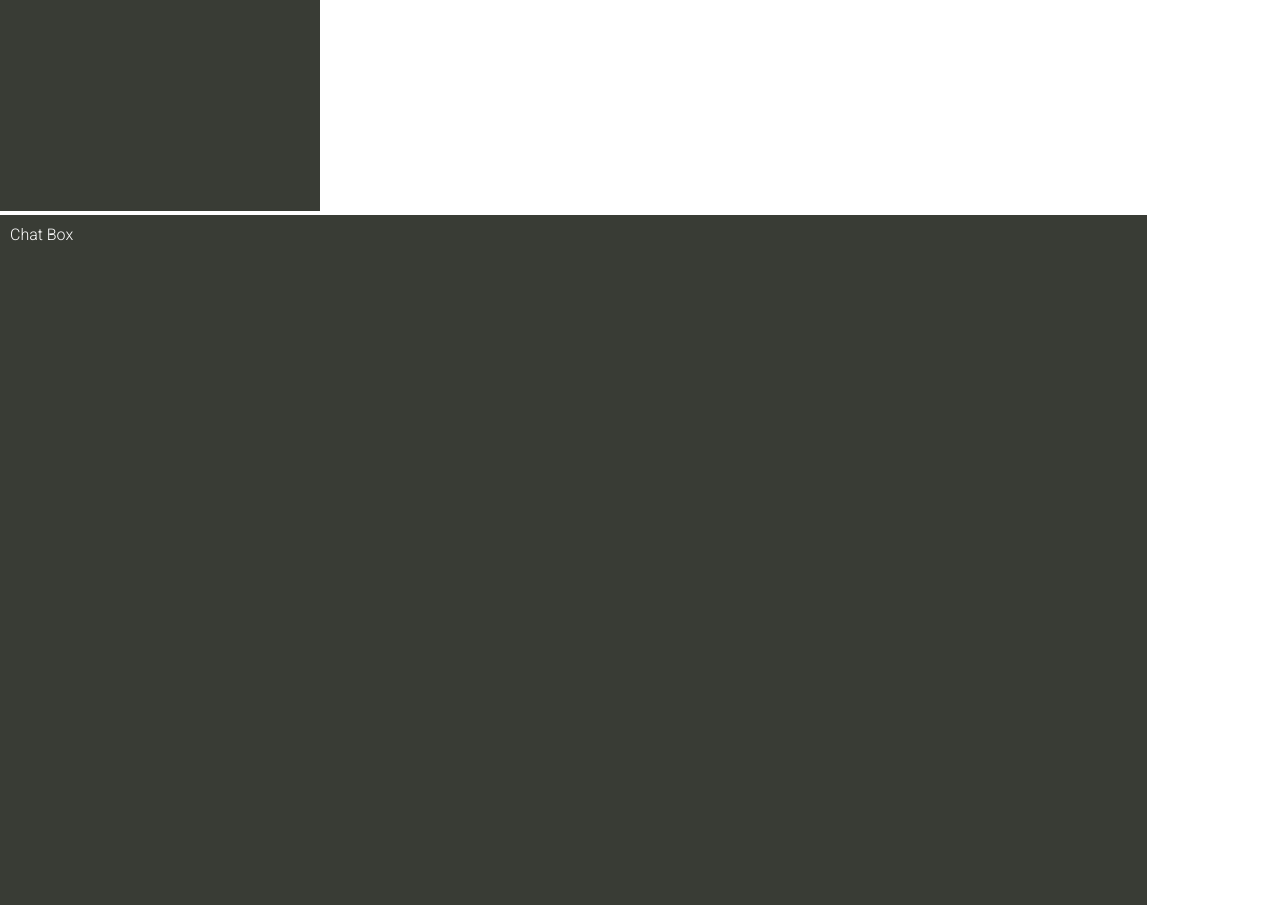
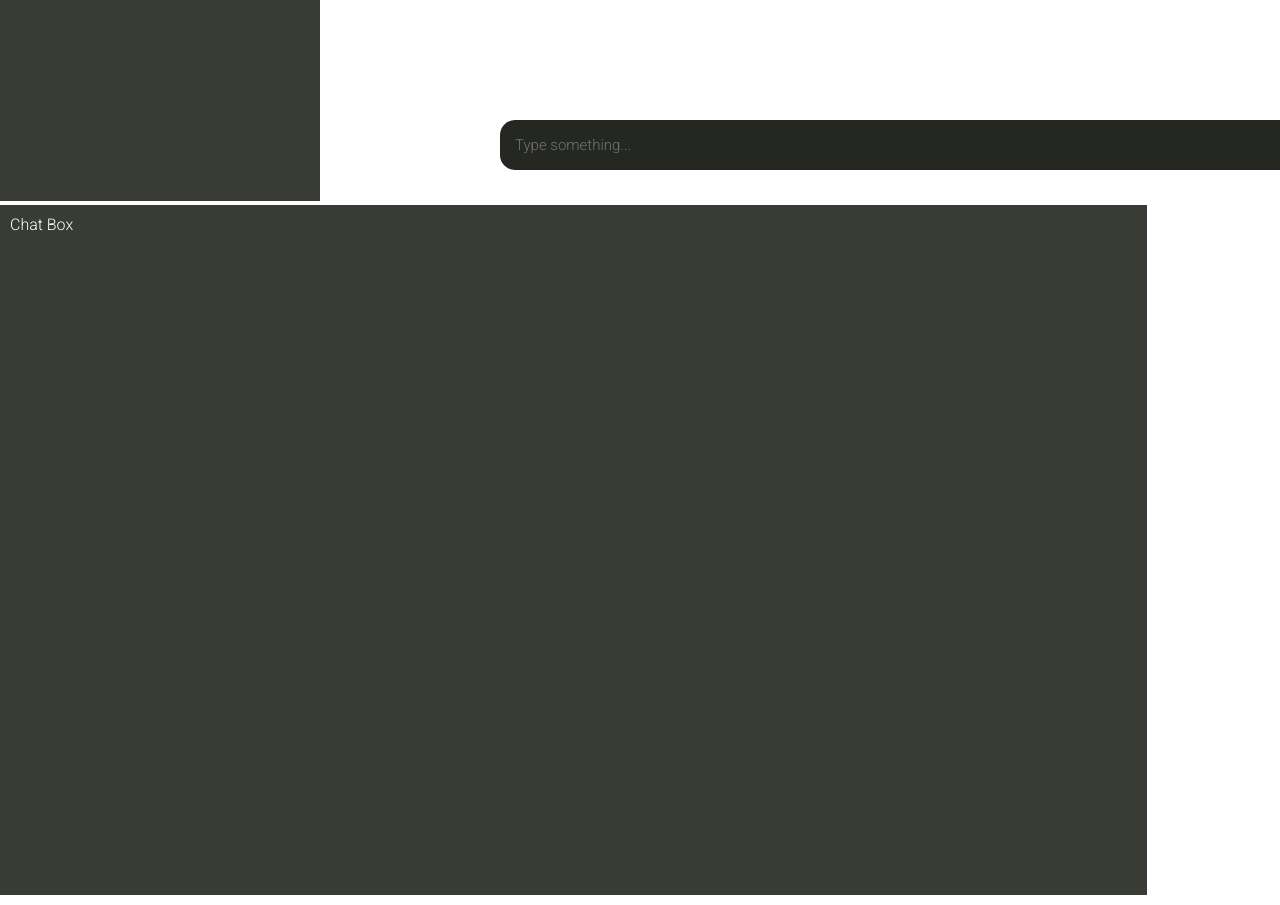
Before and after one commit to edibblepdx/chat-app-cs314, a React (Create React App) app in the folder frontend/: page / in a window 1280 px wide. Shown: the part 580-1485 px from the top of the page. Built offline with nearby package versions, Linux system fonts and the light colour scheme.

Commit message:
Text box and style ideas

```diff
--- a/frontend/src/chatbox.js
+++ b/frontend/src/chatbox.js
@@ -1,10 +1,18 @@
 const Chatbox = () => {
+    const customInput = () => {
+        return (
+            <div className="inputBox">
+                <input className="customInput" type="text" placeholder="Type something..."/>
+            </div>
+        );
+    }
+
+
     return (
-        <script className="chatBox">
-            <p>
-                Chat Box
-            </p>
-        </script>
+        <div className="chatBox">
+            Chat Box
+            {customInput()}
+        </div>
     );
 };
 
--- a/frontend/src/chatrooms.js
+++ b/frontend/src/chatrooms.js
@@ -1,8 +1,22 @@
+/*import Search from './Search.js'*/
+
 const Chatrooms = () => {
+
+    const customInput = () => {
+        return (
+            <div className="inputBox">
+                <input className="customInput" type="text" placeholder="Type something..."/>
+            </div>
+        )
+    }
+
+
     return (
-        <script className="roomBar">
+        <div className="roomBar">
             <p>Chat Rooms</p>
-        </script>
+
+
+        </div>
     );
 };
 
--- a/frontend/src/index.css
+++ b/frontend/src/index.css
@@ -10,7 +10,7 @@
 This is to set a navigation bar
 */
 .navbar{
-  padding: 30px;
+  padding: 25px;
   display: flex;
   align-items: center;
   max-width: 1500px;
@@ -22,6 +22,15 @@ This is to set a navigation bar
 .navbar login{
   display: Flex;
   margin-left: 1300px;
+}
+
+.navbar a{
+  text-decoration: none;
+}
+
+.navbar a:hover{
+  background-color: blanchedalmond;
+  color:rgb(47, 7, 59);
 }
 
 /*
@@ -42,14 +51,44 @@ This is to set a sidebar for the different chat rooms
 }
 
 /*
-This is to set a box for the chat room
+This section styles the chat box
 */
 
 .chatBox{
   padding: 10px;
-  display: inline-block;
+  display: inline-flex;
   vertical-align: top;
   height: 670px;
   width: 1127px;
   background-color: rgb(57, 60, 53);
 }
+
+.inputBox{
+  margin: 50px;
+  position: absolute;
+  display: flex;
+  top: 650px;
+  left: 450px;
+  display: flex;
+  vertical-align: bottom;
+  width: 800px;
+  color: black;
+  border: none;
+}
+
+.inputBox :focus-visible{
+  outline: none;
+}
+
+.customInput{
+  width: 100%;
+  max-width: 800px;
+  height: 50px;
+  padding: 10px 15px;
+  border-radius: 15px;
+  border: none;
+  font-size: 15px;
+  box-sizing: border-box;
+  background-color: rgb(37, 39, 34);
+  color: white;
+}
--- a/frontend/src/navigation.js
+++ b/frontend/src/navigation.js
@@ -1,12 +1,20 @@
 
+//Navigation Bar
 const Navigation = () =>{
     return (
-        <script className="navbar">
+        <div className="navbar">
            Chat App
            <login>
-                Login
+                <a href="#" style={{
+                    backgroundColor: "white",
+                    color: "black",
+                    borderRadius: "5px",
+                    borderWidth: "4px",
+                    padding: "8px",
+                    display: "inline-block"
+                }}>Login</a>
            </login>
-        </script>
+        </div>
     );
 }
 
```
Also changed, not shown: frontend/src/Search.js (added).
